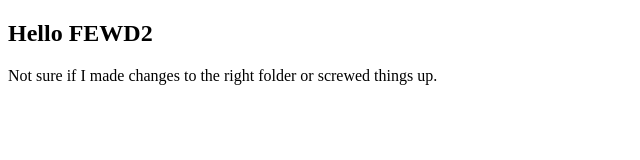
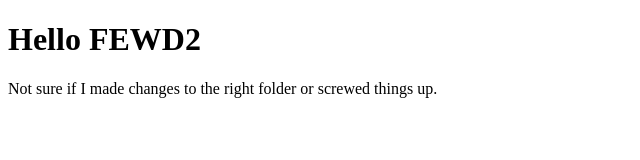
Before and after one commit to quitevisible/fewd2, a plain HTML site: page index.html in a window 1280 px wide. Shown: the whole page, without its empty margins (0-640 px from the left). Drawn offline with Linux system fonts and the light colour scheme.

Commit message:
Corrected most heinous of semantic errors.
Change h2 to h1

```diff
--- a/index.html
+++ b/index.html
@@ -5,7 +5,7 @@
     <title>FEWD2 Practice site</title>
 </head>
 <body>
-   <h2>Hello FEWD2</h2>
+   <h1>Hello FEWD2</h1>
    <p>Not sure if I made changes to the right folder or screwed things up.</p>
 
 </body>
```
